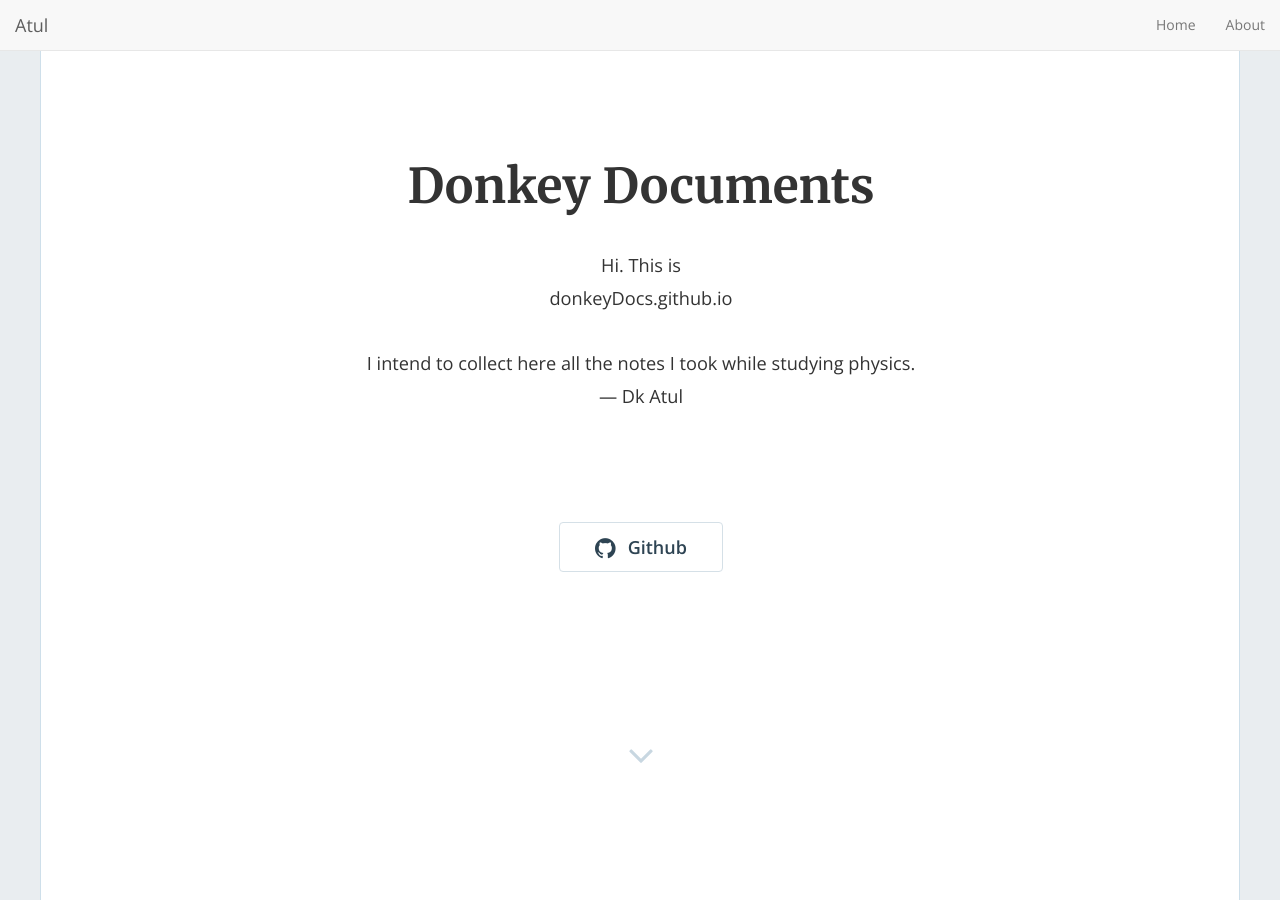
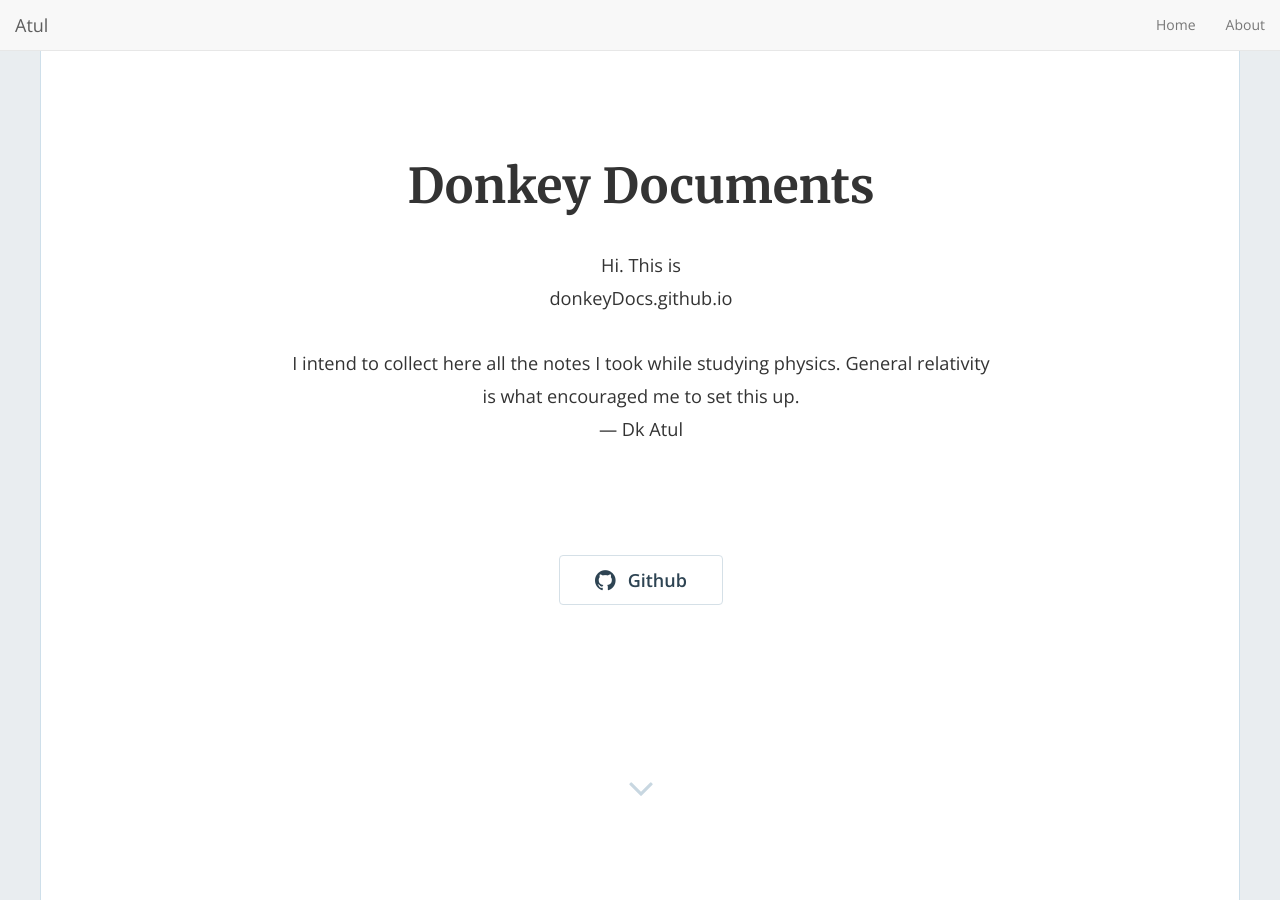
Before and after one commit to donkeyDocs/donkeyDocs.github.io, a Jekyll site: the page built from index.html, in a window 1280 px wide and 900 px high. Built offline with Jekyll 4.4.1, drawn with Linux system fonts in a browser that asks for light colours; nearby versions of some CDN libraries; the list of posts is cut into pages by our own code.

Commit message:
/ ‘_config.yml’

```diff
--- a/_config.yml
+++ b/_config.yml
@@ -15,7 +15,7 @@
 # in the templates via {{ site.myvariable }}.
 title: "Donkey Documents"
 email: 'atul.singh.arora@gmail.com'
-description: "Hi. This is <br/> donkeyDocs.github.io <br/> <br/> I intend to collect here all the notes I took while studying physics. <br/> — Dk Atul"
+description: "Hi. This is <br/> donkeyDocs.github.io <br/> <br/> I intend to collect here all the notes I took while studying physics. General relativity is what encouraged me to set this up. <br/> — Dk Atul"
 baseurl: "" # the subpath of your site, e.g. /blog
 url: "http://atulsingharora.github.io/" # the base hostname & protocol for your site, e.g. http://example.com
 twitter_username: ''
```
